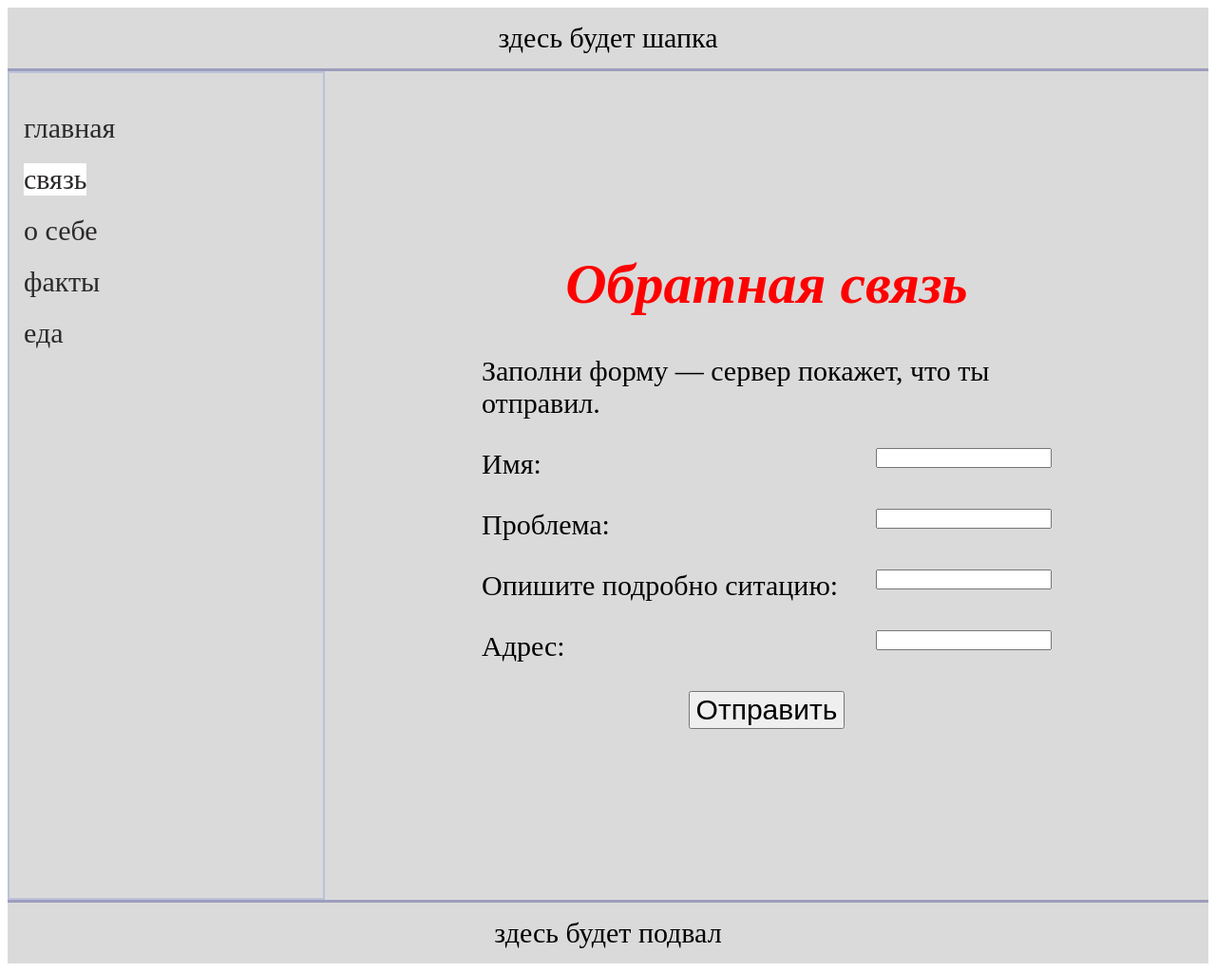
After one commit to nizamidialeksandr-wq/flask-in-doker, a Flask app: page /contact in a window 1280 px wide. The commit adds this page. Shown: the whole page at 95% size. Run offline with Flask 3, Linux system fonts and the light colour scheme.

Commit message:
перенесли старые страницы сайта в новый проект

```diff
--- a/app.py
+++ b/app.py
@@ -4,19 +4,39 @@ from flask import render_template
 app = Flask(__name__)
 
 
-@app.route("/")
-def hello():
-    return render_template("index.html")
+# @app.route("/")
+# def hello():
+#     return render_template("index.html")
 
 
 
-@app.route("/hello")
-def hello_name():
-    nameparams = request.args.get("name", "незнакомец")
-    return render_template("greating.html", name=nameparams)
+# @app.route("/hello")
+# def hello_name():
+#     nameparams = request.args.get("name", "незнакомец")
+#     return render_template("greating.html", name=nameparams)
 
-@app.route("/1234")
-def one_two_three():
-    a = request.args.get("a", 0)
-    b = request.args.get("b", 0)
-    return str(int(a) + int(b))
+# @app.route("/1234")
+# def one_two_three():
+#     a = request.args.get("a", 0)
+#     b = request.args.get("b", 0)
+#     return str(int(a) + int(b))
+
+@app.route("/")
+def home():
+    return render_template("home.html")
+
+@app.route("/contact")
+def contact():
+    return render_template("contact.html")
+
+@app.route("/about")
+def about():
+    return render_template("about.html")
+
+@app.route("/facts")
+def facts():
+    return render_template("facts.html")
+
+@app.route("/eat")
+def eat():
+    return render_template("eat.html")
--- a/static/script.js
+++ b/static/script.js
@@ -1 +1,76 @@
-console.log("Скрипт подключился");
+
+var button = document.getElementById("button_submit");
+var error = document.getElementById("error");
+var toast = document.getElementById("toast");
+
+
+button.addEventListener("click", function (event) {
+    event.preventDefault(); // страница не перезагружается
+
+    var name = document.getElementById("name").value;
+    var problem = document.getElementById("problem").value;
+    var description = document.getElementById("description").value;
+    var adress = document.getElementById("adress").value;
+
+    console.log("Имя:", name, "Проблема:", problem, "Описание:", description, "Адрес:", adress);
+
+    // валидация: ищем первое незаполненное поле
+    var empty = "";
+    if (name === "") {
+        empty = "Не заполнено поле: имя";
+    } else if (problem === "") {
+        empty = "Не заполнено поле: проблема";
+    } else if (description === "") {
+        empty = "Не заполнено поле: описание ситуации";
+    }
+    else if (adress.length < 5) {
+        empty = "адрес должен быть не менее 5 символов";
+
+    }
+
+    if (empty !== "") {
+        error.textContent =  empty;
+        error.classList.remove("hidden");
+        toast.classList.add("hidden");
+        return; // дальше не идём, на сервер не отправляем
+    }
+
+    error.classList.add("hidden");
+
+    // шлём на сервер те же данные, что отправил бы сам браузер
+    fetch("/contact", {
+        method: "POST",
+        headers: { "Content-Type": "application/x-www-form-urlencoded" },
+        body: new URLSearchParams({
+            name: name,
+            problem: problem,
+            description: description,
+            adress: adress
+
+        })
+    })
+        .then(function (response) {
+            return response.text();
+        })
+        .then(function (text) {
+            console.log("ответ сервера:", text);
+
+            toast.classList.remove("hidden");
+            toast.innerHTML = text;
+
+            document.getElementById("name").value = "";
+            document.getElementById("problem").value = "";
+            document.getElementById("description").value = "";
+            document.getElementById("adress").value = "";
+
+            // таймер: через 5 секунд прячем сообщение обратно
+            // setTimeout(function () {
+            //     toast.classList.add("hidden");
+            // }, 5000);
+        })
+        .catch(function (err) {
+            error.textContent = "Не отправилось: " + err;
+            error.classList.remove("hidden");
+        });
+
+});
--- a/static/style.css
+++ b/static/style.css
@@ -1,3 +1,179 @@
-h1 {
-    color: red;
+/* body{
+    background-color: bisque;text-align: center;background-image: url('https://images.wallpaperscraft.ru/image/single/priroda_ozero_les_167639_1920x1080.jpg');
+} */
+a{
+    /* background-color: var(--bgColor-accent-muted, #ddf4ff);
+    border-radius: var(--borderRadius-medium, .375rem);
+    color: var(--fgColor-link, #0969da);
+    font-family: var(--fontStack-monospace);
+    font-size: var(--text-body-size-small, .75rem);
+    padding: var(--base-size-2, .125rem) var(--base-size-6, .375rem).375rem;
+    -webkit-text-decoration: none;
+    text-decoration: none;
+    display: inline-block; */
+    color: rgb(44, 41, 41);
+    text-decoration: none;
+    font-size: 30px;
+
+
 }
+
+h1{
+    color:red; font-style: italic;
+}
+.red_link {
+    color:red;
+}
+a.red_link {
+    color:red;
+}
+p{
+    text-align: center;
+}
+
+
+
+.border{
+    border: 1px solid #ccc;
+    border-radius: 10px;
+    padding: 2px;
+    border-color: crimson;
+
+}
+a.border{
+    border: 2px solid #ccc;
+    border-radius: 10px;
+    padding: 2px;
+
+    border-color: rgb(188, 193, 216);
+
+}
+.red_link.border{
+    border-width: 5px;
+}
+p .border.green {
+    border-color: aqua;
+}
+#id123{
+    font-weight: bold;
+}
+
+.head {
+
+    padding: 15px;
+    text-align: center;
+    color: #000000;
+    background-color:#dadada;
+    border-bottom: 3px solid #9d9dbd;
+    font-size: 30px;
+}
+
+.page {
+    display: flex;
+
+}
+
+.menu {
+    width: 300px;
+    padding: 15px;
+    background-color: #dadada;
+    border: 2px solid #ccc;
+
+    border-color: rgb(188, 193, 216);
+}
+
+.menu ul {
+    list-style: none;
+    padding-left: 0;
+
+}
+
+.menu li {
+    padding: 8px 0;
+    /* background-color: #fbff21; */
+    font-size: 1.25rem;
+    padding: 10px 0;
+    display: flex;
+    align-items: center;
+    gap: 8px;
+
+}
+
+.menu li svg{
+    width: 25px;
+    height: 25px;
+    fill: #5a5a5a;
+}
+.menu a.active{
+    background-color: #ffffff;
+}
+.menu li:hover {
+    background-color: #ffffff;
+}
+
+
+
+.content {
+    flex: 1;
+    padding: 150px;
+    text-align: center;
+    font-size: 30px;
+}
+.content_center{
+    text-align: left;
+    font-size: 30px;
+    width: 600px;
+    margin: 0 auto;
+}
+.content_center p{
+    text-align: left;
+
+}
+.content_center .button_submit{
+    font-size: 30px;
+    margin: 0 auto;
+    display: block;
+    clear: both;
+}
+.content_center .float_right{
+    float: right;
+}
+.content img {
+    max-width: 100%;
+    margin: 0 auto;
+    display: block;
+}
+
+.footer {
+    border-top: 3px solid #9d9dbd;
+    padding: 15px;
+    text-align: center;
+    color: #000000;
+    background-color:#dadada;
+    font-size: 30px;
+}
+.page{
+    background-color:  #dadada;
+}
+
+.hidden {
+    display: none;
+}
+
+.error {
+    border: 2px solid #c62828;
+    background-color: #ffebee;
+    color: #c62828;
+    border-radius: 10px;
+    padding: 10px;
+    font-size: 24px;
+}
+
+.toast {
+    border: 2px solid #2e7d32;
+    background-color: #e8f5e9;
+    color: #2e7d32;
+    border-radius: 10px;
+    padding: 10px;
+    font-size: 24px;
+}
--- /dev/null
+++ b/templates/contact.html
@@ -0,0 +1,42 @@
+<html>
+    <head>
+
+        <link rel="stylesheet" href="{{ url_for('static', filename='style.css') }}">
+
+    </head>
+    <body >
+        <div class="head">здесь будет шапка</div>
+        <div class="page">
+            <div class="menu">
+                <ul>
+                    <li><a class="" href="/">главная</a></li>
+                    <li><a class="active" href="/contact">связь</a></li>
+                    <li><a class="" href="/about">о себе</a></li>
+                    <li><a class="" href="/facts">факты</a></li>
+                    <li><a class="" href="/eat">еда</a></li>
+
+                </ul>
+            </div>
+            <div class="content">
+
+                <h1>Обратная связь</h1>
+                <div class="content_center">
+                    <p>Заполни форму — сервер покажет, что ты отправил.</p>
+                    <form action="/contact" method="post">
+                        <p>Имя: <input id="name" class="float_right" type="text" name="name"></p>
+                        <p>Проблема: <input id="problem" class="float_right" type="text" name="problem"></p>
+                        <p>Опишите подробно ситацию: <input id="description" class="float_right" type="text" name="description"></p>
+                        <p>Адрес: <input id="adress" class="float_right" type="text" name="adress"></p>
+                        <button id="button_submit" class="button_submit" type="submit">Отправить</button>
+                        <div id="toast" class="toast hidden">тут будет ответ сервера </div>
+                        <div id="error" class="error hidden">тут будет текст ошибки </div>
+                    </form>
+                </div>
+
+            </div>
+        </div>
+
+        <div class="footer">здесь будет подвал</div>
+    </body>
+    <script src="{{ url_for('static', filename='script.js') }}"></script>
+</html>
--- a/templates/greating.html
+++ /dev/null
@@ -1 +0,0 @@
-<h1>Привет, {{ name }}!</h1>
--- a/templates/index.html
+++ /dev/null
@@ -1,3 +0,0 @@
-<script src="{{ url_for('static', filename='script.js') }}"></script>
-<link rel="stylesheet" href="{{ url_for('static', filename='style.css') }}">
-<h1>Hello, World!</h1>
```
Also changed, not shown: templates/about.html (added, +27 -0 lines), templates/eat.html (added, +33 -0 lines), templates/facts.html (added, +28 -0 lines), templates/home.html (added, +46 -0 lines).
